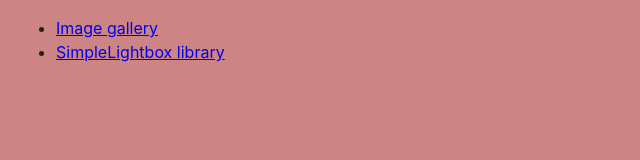
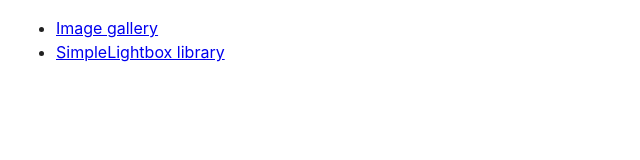
Before and after one commit to MihailLeontev/goit-js-hw-07, a plain HTML site: page index.html in a window 1280 px wide. Shown: the whole page, without its empty margins (0-640 px from the left). Drawn offline with Linux system fonts and the light colour scheme.

Commit message:
Update common.css
white

```diff
--- a/css/common.css
+++ b/css/common.css
@@ -8,7 +8,7 @@ body {
     Ubuntu, Cantarell, 'Open Sans', 'Helvetica Neue', sans-serif;
   -webkit-font-smoothing: antialiased;
   -moz-osx-font-smoothing: grayscale;
-  background-color: #cd8484;
+  background-color: #ffffff;
   color: #212121;
   line-height: 1.5;
 }
```
